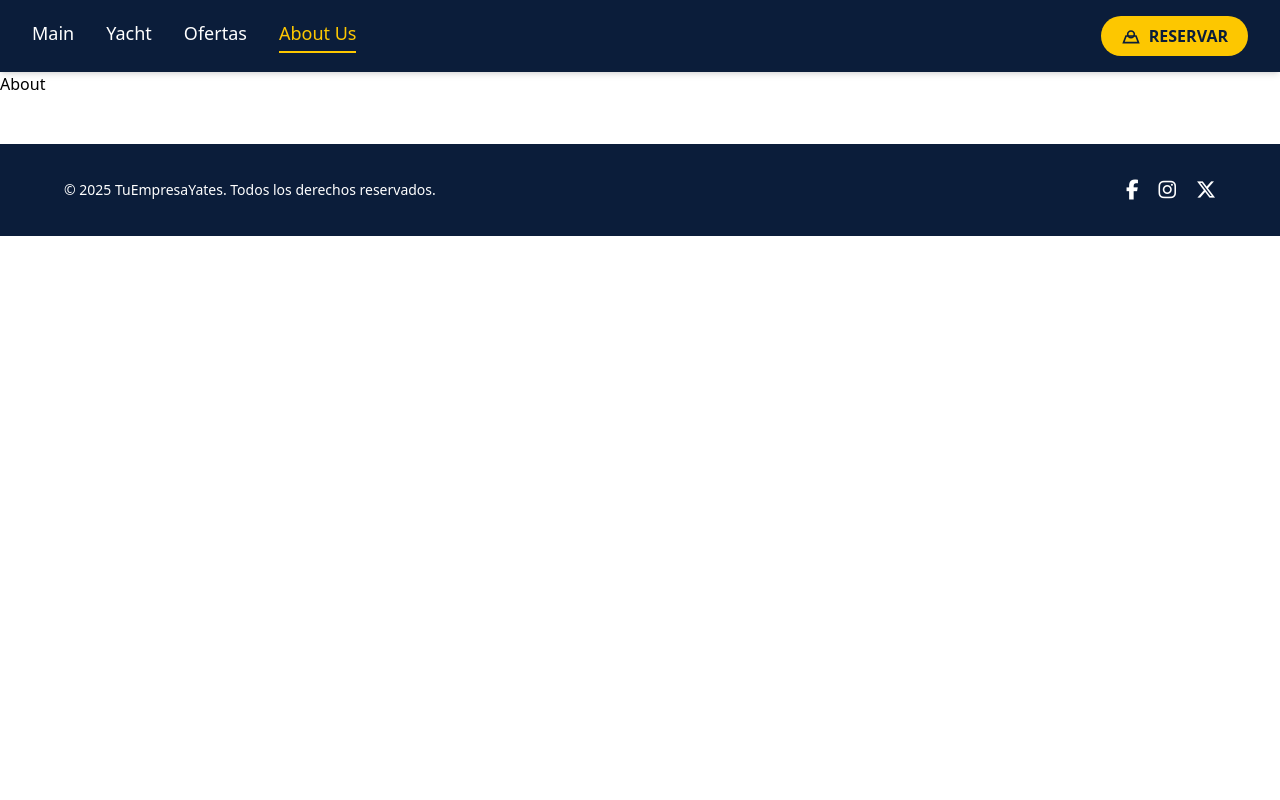
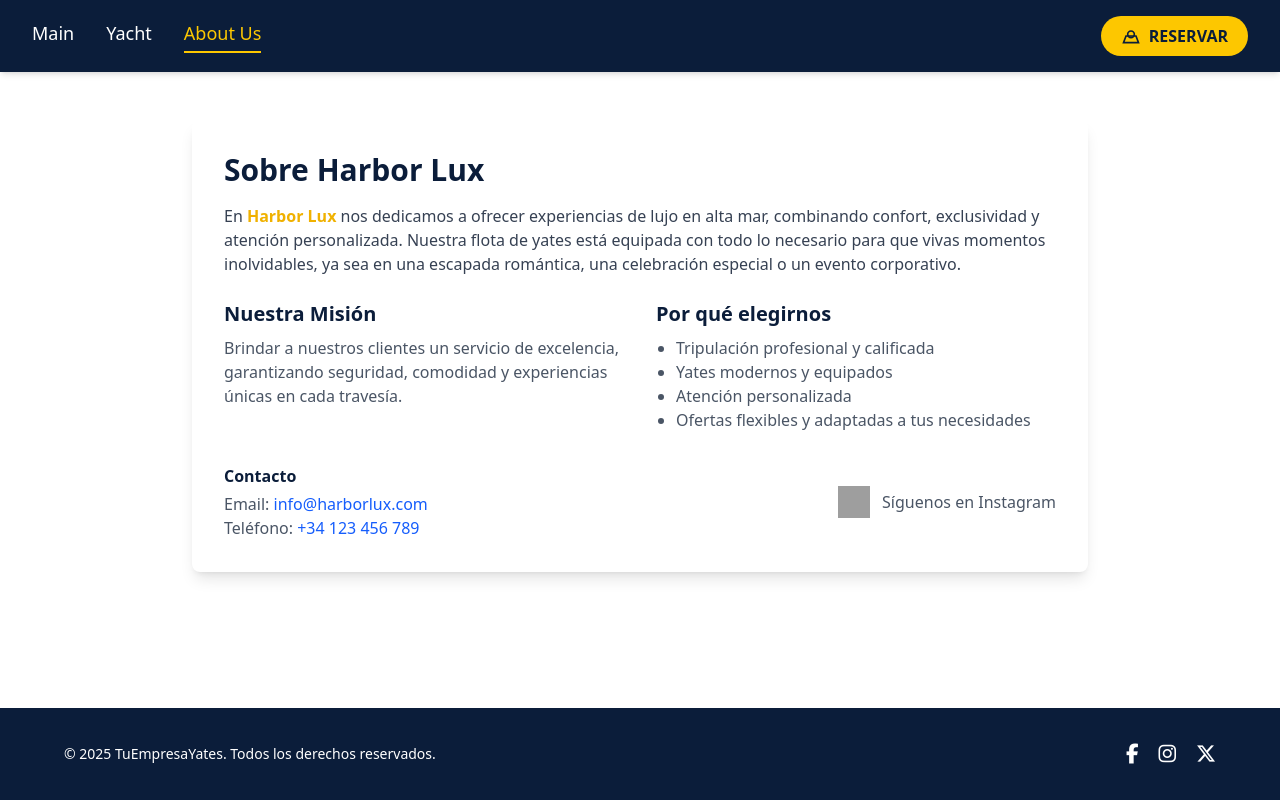
Before and after one commit to ovidionavarro/harbor-lux-front, a React (Vite) app: page /about in a window 1280 px wide. Built offline with nearby package versions, Linux system fonts and the light colour scheme; grey boxes are pictures that could not be loaded.

Commit message:
feat: :art: about, details and fuc home and app

```diff
--- a/src/App.jsx
+++ b/src/App.jsx
@@ -11,7 +11,8 @@ function App() {
   return (
      <BrowserRouter>
       <Navbar />
-      <div className="pt-18">
+      <div className="pt-18 min-h-screen flex flex-col">
+        <div className="flex-1">
           <Routes>
             <Route path="/" element={<Home />} />
             <Route path="/yacht" element={<Yacht />} />
@@ -19,6 +20,7 @@ function App() {
             <Route path="/about" element={<About />} />
           </Routes>
           {/* <SocialSidebar/> */}
+        </div>
         <Footer />
       </div>
     </BrowserRouter>
--- a/src/components/navbar.jsx
+++ b/src/components/navbar.jsx
@@ -29,7 +29,7 @@ export default function Navbar() {
         >
           Yacht
         </NavLink>
-        <NavLink
+        {/* <NavLink
           to="/yatchDetail"
           className={({ isActive }) =>
             `pb-1 border-b-2 transition-all duration-400 ${
@@ -40,7 +40,7 @@ export default function Navbar() {
           }
         >
           Ofertas
-        </NavLink>
+        </NavLink> */}
         <NavLink
           to="/about"
           className={({ isActive }) =>
--- a/src/pages/about.jsx
+++ b/src/pages/about.jsx
@@ -1,7 +1,49 @@
-export default function About(){
-    return(
-        <>
-            <h3>About</h3>
-        </>
-    )
+export default function About() {
+  return (
+    <div className="max-w-4xl mx-auto my-12 p-8 bg-white rounded-lg shadow-lg">
+      <h2 className="text-3xl font-bold mb-4 text-[#0b1d3a]">Sobre Harbor Lux</h2>
+      <p className="text-gray-700 mb-6">
+        En <span className="font-semibold text-yellow-500">Harbor Lux</span> nos dedicamos a ofrecer experiencias de lujo en alta mar, combinando confort, exclusividad y atención personalizada. Nuestra flota de yates está equipada con todo lo necesario para que vivas momentos inolvidables, ya sea en una escapada romántica, una celebración especial o un evento corporativo.
+      </p>
+      <div className="grid md:grid-cols-2 gap-8 mb-8">
+        <div>
+          <h3 className="text-xl font-semibold mb-2 text-[#0b1d3a]">Nuestra Misión</h3>
+          <p className="text-gray-600">
+            Brindar a nuestros clientes un servicio de excelencia, garantizando seguridad, comodidad y experiencias únicas en cada travesía.
+          </p>
+        </div>
+        <div>
+          <h3 className="text-xl font-semibold mb-2 text-[#0b1d3a]">Por qué elegirnos</h3>
+          <ul className="list-disc pl-5 text-gray-600">
+            <li>Tripulación profesional y calificada</li>
+            <li>Yates modernos y equipados</li>
+            <li>Atención personalizada</li>
+            <li>Ofertas flexibles y adaptadas a tus necesidades</li>
+          </ul>
+        </div>
+      </div>
+      <div className="flex flex-col md:flex-row md:items-center md:justify-between gap-6">
+        <div>
+          <h4 className="font-semibold text-[#0b1d3a] mb-1">Contacto</h4>
+          <p className="text-gray-600">Email: <a href="mailto:info@harborlux.com" className="text-blue-600 hover:underline">info@harborlux.com</a></p>
+          <p className="text-gray-600">Teléfono: <a href="tel:+34123456789" className="text-blue-600 hover:underline">+34 123 456 789</a></p>
+        </div>
+        <div className="flex items-center gap-3">
+          <a
+            href="https://www.instagram.com/"
+            target="_blank"
+            rel="noopener noreferrer"
+            className="hover:scale-110 transition"
+          >
+            <img
+              src="https://upload.wikimedia.org/wikipedia/commons/a/a5/Instagram_icon.png"
+              alt="Instagram"
+              className="w-8 h-8"
+            />
+          </a>
+          <span className="text-gray-600">Síguenos en Instagram</span>
+        </div>
+      </div>
+    </div>
+  );
 }
--- a/src/pages/home.jsx
+++ b/src/pages/home.jsx
@@ -20,7 +20,7 @@ export default function Home() {
             Embárcate en una experiencia exclusiva con nuestros yates de primera clase.
           </p>
           <Link
-            to="/reserva"
+            to="/yacht"
             className="bg-yellow-400 hover:bg-yellow-500 text-[#0b1d3a] font-semibold px-6 py-3 rounded-md transition"
           >
             Reservar ahora
--- a/src/pages/yachtDetail.jsx
+++ b/src/pages/yachtDetail.jsx
@@ -1,7 +1,116 @@
-export default function YachtDetail(){
-    return(
-        <>
-            <h3>YatchDetail</h3>
-        </>
-    )
+import { useParams } from "react-router-dom";
+import yachtExamples from '../mooks/yacht-offer.json';
+
+export default function YachtDetail() {
+  const { id } = useParams();
+
+  // Buscar el yate por id
+  const yate = yachtExamples.find(y => y.id === id);
+
+  if (!yate) {
+    return <p className="text-center mt-20 text-red-600">Yate no encontrado.</p>;
+  }
+
+  return (
+    <div className="max-w-7xl mx-auto my-12 p-10 bg-white rounded-lg shadow-lg flex flex-col md:flex-row gap-10">
+      {/* Imagen */}
+      <div className="md:w-1/2 h-96 md:h-auto rounded-lg overflow-hidden shadow-md">
+        <img
+          src={yate.image}
+          alt={yate.boatName}
+          className="w-full h-full object-cover"
+        />
+      </div>
+
+      {/* Detalles */}
+      <div className="md:w-1/2 flex flex-col justify-between">
+        <div>
+          <h2 className="text-3xl font-bold mb-3">{yate.boatName}</h2>
+          <p className="text-gray-700 mb-4">{yate.description}</p>
+
+          {/* Embarque y capacidad juntos en desktop */}
+          <div className="flex flex-col md:flex-row md:flex-wrap gap-4 text-gray-600 mb-4">
+            <p className="flex items-center gap-2">
+              📍 <strong>Embarque:</strong> {yate.pickUp}
+            </p>
+            <p className="flex items-center gap-2 md:mt-1 md:ml-0 md:w-full">
+              👥 <strong>Capacidad:</strong> {yate.capacity} personas
+            </p>
+          </div>
+
+          {/* Extras */}
+<div className="mb-4 md:hidden">
+  <span className="flex items-center gap-2 text-gray-600">
+    🎁 <strong>Extras:</strong>
+  </span>
+  <span className="block ml-7 text-gray-600">
+    {yate.adiditionalInfo}
+  </span>
+</div>
+<div className="hidden md:flex text-gray-600 mb-4">
+  <p className="flex items-center gap-2">
+    🎁 <strong>Extras:</strong> {yate.adiditionalInfo}
+  </p>
+</div>
+
+{/* Especificaciones - separadas en móvil y desktop */}
+<div className="mb-4 md:hidden">
+  <span className="flex items-center gap-2 text-gray-600">
+    📏 <strong>Especificaciones:</strong>
+  </span>
+  <span className="block ml-7 text-gray-600">
+    Largo {yate.length} m, Manga {yate.beam} m, Calado {yate.draft} m
+  </span>
+</div>
+<div className="hidden md:flex text-gray-600 mb-4">
+  <p className="flex items-center gap-2">
+    📏 <strong>Especificaciones:</strong> Largo {yate.length} m, Manga {yate.beam} m, Calado {yate.draft} m
+  </p>
+</div>
+
+          {/* Teléfono */}
+          <p className="flex items-center gap-2 text-gray-600 mb-6">
+            📞 <strong>Teléfono:</strong> {yate.phone}
+          </p>
+
+          {/* Ofertas como botones */}
+          <div>
+            <h3 className="text-xl font-semibold mb-2">Ofertas disponibles</h3>
+            <div className="flex flex-wrap gap-3">
+              {yate.offers.map(offer => (
+                <button
+                  key={offer.id}
+                  className="bg-yellow-400 hover:bg-yellow-500 text-[#0b1d3a] font-semibold px-4 py-2 rounded-full transition"
+                  onClick={() => alert(`Has seleccionado la oferta de ${offer.durationHours} horas por $${parseFloat(offer.price).toLocaleString()}`)}
+                >
+                  {offer.durationHours} horas – ${parseFloat(offer.price).toLocaleString()}
+                </button>
+              ))}
+            </div>
+          </div>
+        </div>
+
+        {/* Contacto e Instagram */}
+        <div className="mt-6 flex justify-between items-center border-t border-gray-300 pt-4">
+          <a
+            href={`mailto:${yate.email}`}
+            className="text-blue-600 hover:underline"
+          >
+            {yate.email}
+          </a>
+          <a
+            href={yate.instagran}
+            target="_blank"
+            rel="noopener noreferrer"
+          >
+            <img
+              src="https://upload.wikimedia.org/wikipedia/commons/a/a5/Instagram_icon.png"
+              alt="Instagram"
+              className="w-8 h-8"
+            />
+          </a>
+        </div>
+      </div>
+    </div>
+  );
 }
```
Also changed, not shown: src/components/socialSidebar.jsx (line endings or trailing spaces). Lines whose indentation alone changed are shown as unchanged.
